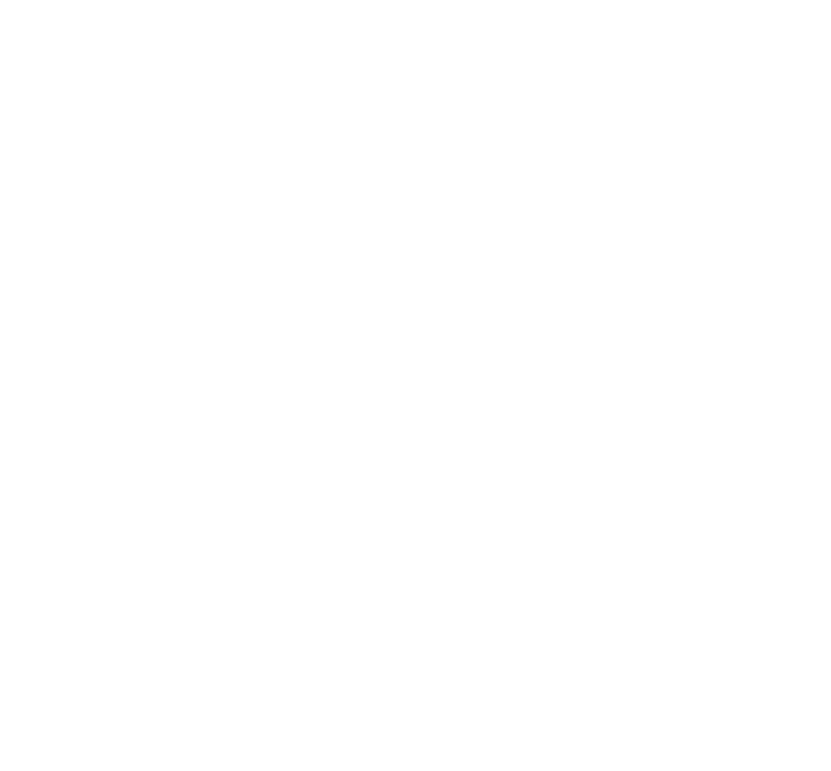
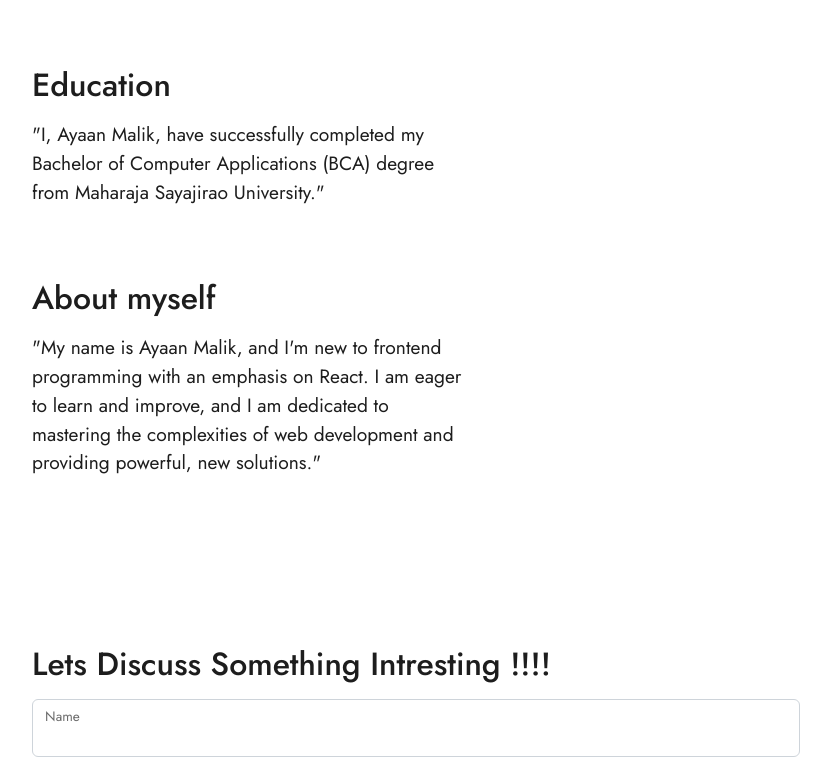
Before and after one commit to ayaanmaliiik/myportfolio, a React (Create React App) app: page / in a window 1280 px wide. Shown: the part 1400-2171 px from the top of the page, without its empty margins (224-1055 px from the left). Before the commit the page ends 1325 px from the top, so only its background shows below. Built offline with nearby package versions, Linux system fonts and the light colour scheme; a web font is replaced by a local one.

Commit message:
single page conversation

```diff
--- a/src/App.js
+++ b/src/App.js
@@ -1,4 +1,4 @@
-import {Routes, Route } from "react-router-dom";
+// import {Routes, Route } from "react-router-dom";
 import Header from "./components/Header";
 import Home from "./components/Home";
 import About from "./components/About";
@@ -10,11 +10,14 @@
   return (
     <>
       <Header />
-      <Routes>
+      <Home/>
+      <About/>
+      <Contact/>
+      {/* <Routes>
         <Route exact path='/' element={<Home/>}></Route>
         <Route path='/About' element={<About/>}></Route>
         <Route path='/Contact' element={<Contact/>}></Route>
-      </Routes>
+      </Routes> */}
       <Footer />
     </>
   );
--- a/src/index.js
+++ b/src/index.js
@@ -1,11 +1,11 @@
 import React from 'react';
 import ReactDOM from 'react-dom/client';
 import App from './App';
-import { BrowserRouter } from 'react-router-dom';
+// import { BrowserRouter } from 'react-router-dom';
 
 const root = ReactDOM.createRoot(document.getElementById('root'));
 root.render(
-  <BrowserRouter>
+  <>
     <App />
-  </BrowserRouter>
+  </>
 );
```
